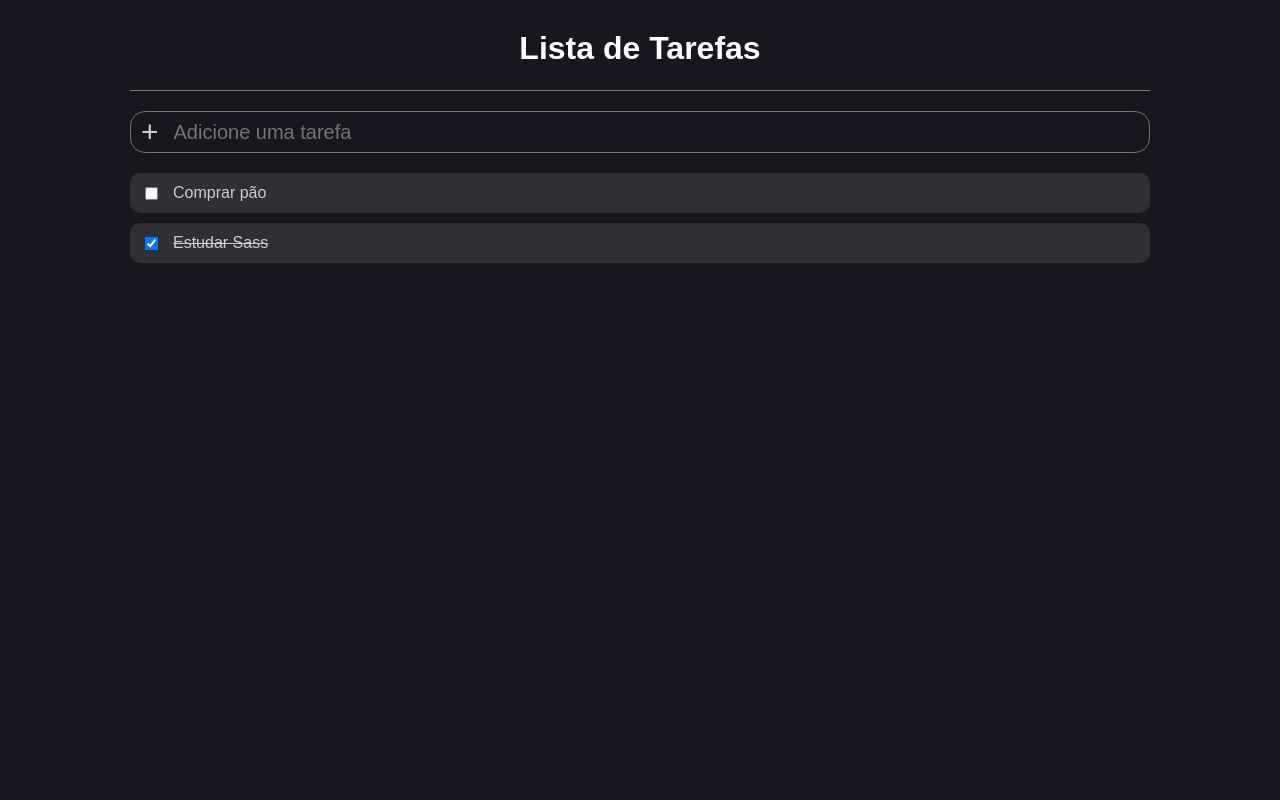
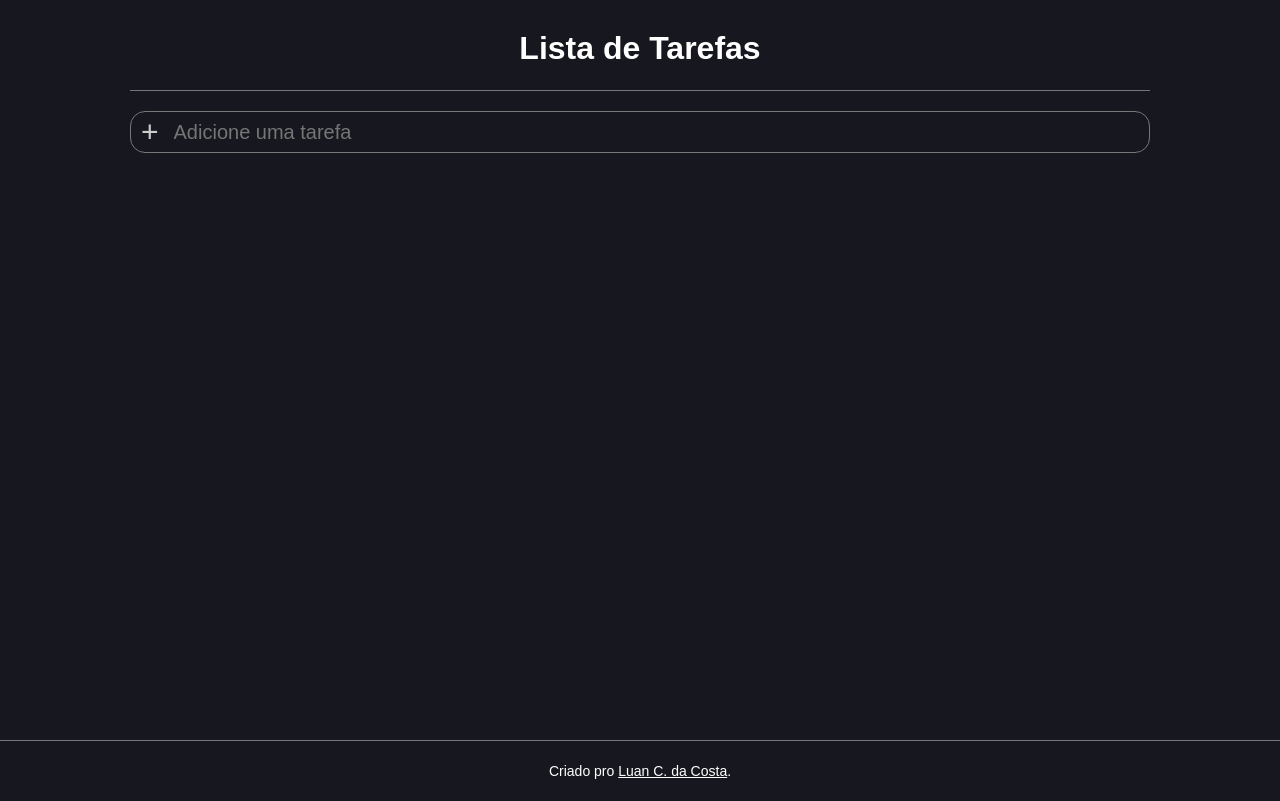
Before and after one commit to Luan-Costa-2l/react-todo-plus, a React (Vite) app: page / in a window 1280 px wide. Built offline with nearby package versions, Linux system fonts and the light colour scheme.

Commit message:
feat: create a footer

```diff
--- a/src/App.styles.ts
+++ b/src/App.styles.ts
@@ -5,12 +5,33 @@ export const Container = styled.div`
     min-height: 100vh;
     color: #FFF;
     font-family: Arial, Helvetica, sans-serif;
+
+    footer {
+        height: 60px;
+        font-size: 14px;
+        border-top: 1px solid #777;
+
+        p {
+            text-align: center;
+            margin: 0;
+            line-height: 60px;
+        }
+
+        a {
+            color: #FFF;
+
+            &:hover {
+                color: #CCC;
+            }
+        }
+    }
 `;
 
 export const Body = styled.div`
     max-width: 1020px;
     margin: auto;
     padding: 30px 20px;
+    min-height: calc(100vh - 120px);
 
     header {
         border-bottom: 1px solid #777;
@@ -22,6 +43,4 @@ export const Body = styled.div`
             margin-bottom: 20px;
         }
     }
-
-
 `;
--- a/src/App.tsx
+++ b/src/App.tsx
@@ -6,10 +6,7 @@ import { ItemType } from "./styles/Item";
 import { TaskItem } from "./components/TaskItem";
 
 const app = () => {
-  const [list, setList] = useState<ItemType[]>([
-    {id: 1, name: 'Comprar pão', done: false},
-    {id: 2, name: 'Estudar Sass', done: true}
-  ]);
+  const [list, setList] = useState<ItemType[]>([]);
 
   const handleAddTask = (task: string) => {
     if (task !== '') {
@@ -36,7 +33,12 @@ const app = () => {
         {list.map((item, index) => (
           <TaskItem item={item} key={index} />
         ))}
+
+
       </Body>
+      <footer>
+        <p>Criado pro <a href="https://www.linkedin.com/in/luan-cordeiro-575826254/" target="_blank">Luan C. da Costa</a>.</p>
+      </footer>
     </Container>
   )
 }
```
